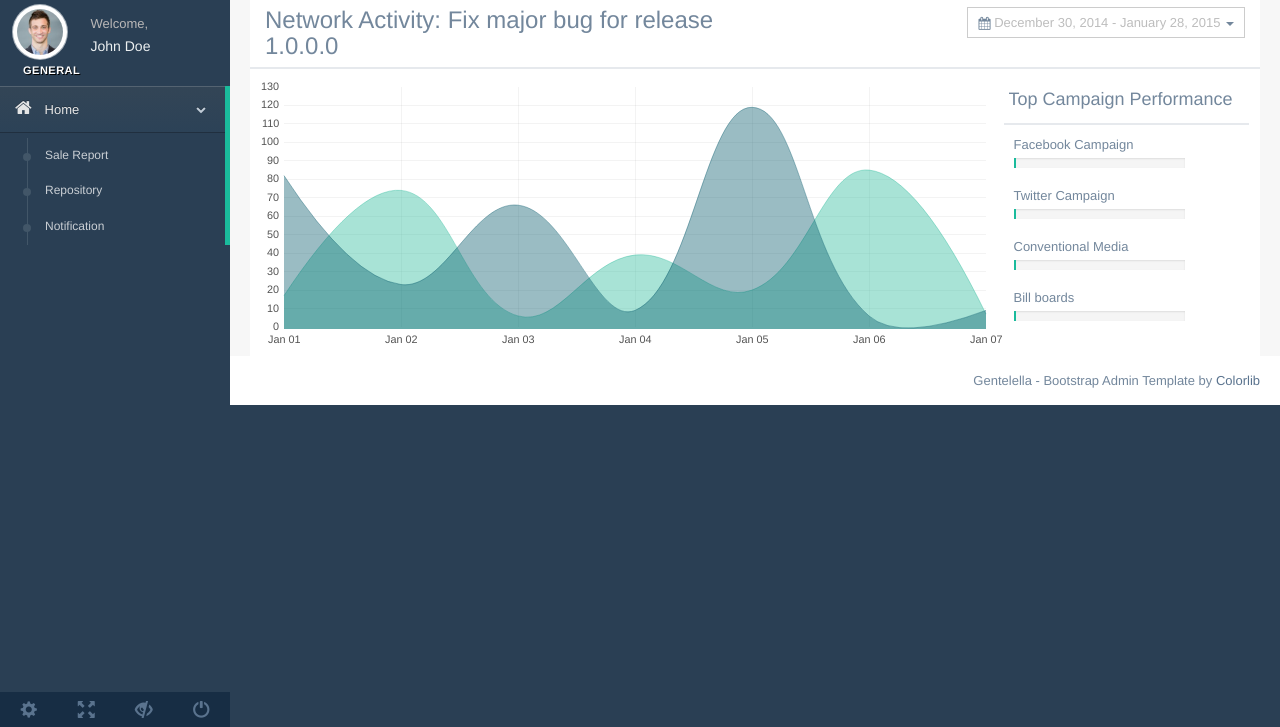
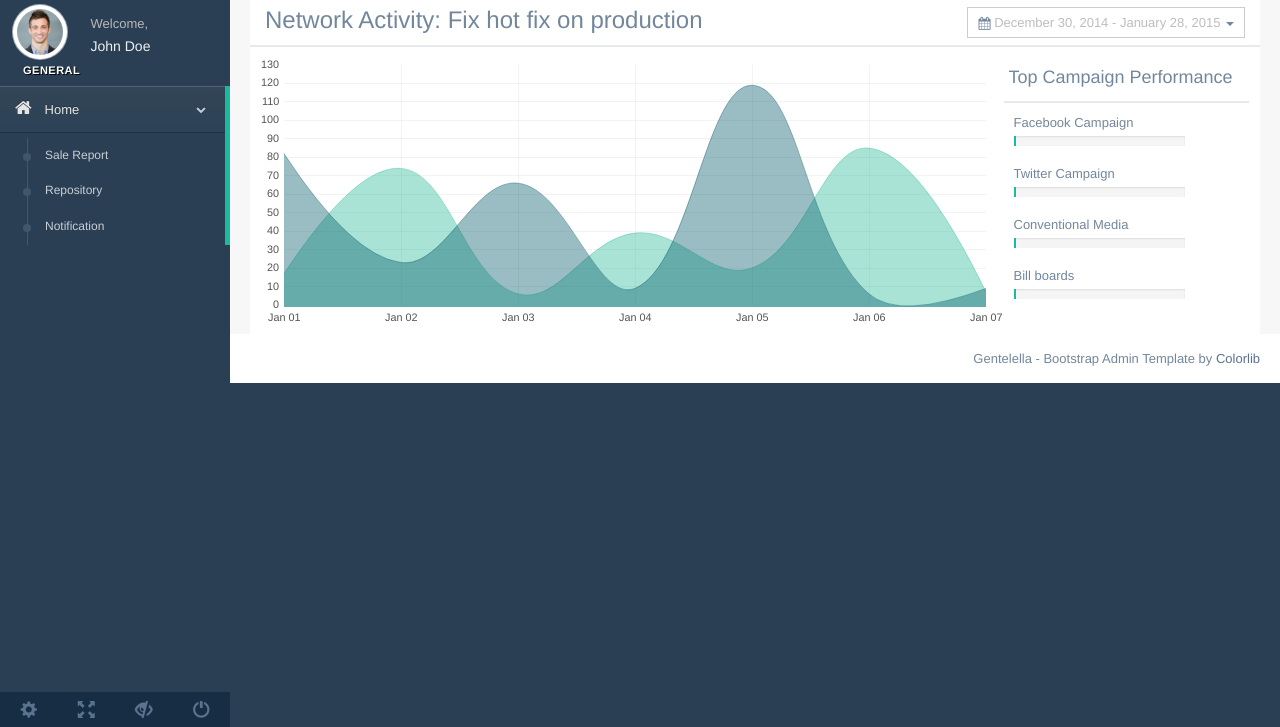
Before and after one commit to tranthanhtu0vn/git_branching_model, a plain HTML site: page index.html in a window 1280 px wide. Shown: the part 73-800 px from the top of the page. Drawn offline with Linux system fonts and the light colour scheme.

Commit message:
#234 ....

```diff
--- a/index.html
+++ b/index.html
@@ -207,7 +207,7 @@
 
             <div class="row x_title">
               <div class="col-md-6">
-                <h3>Network Activity: Fix major bug for release 1.0.0.0</h3>
+                <h3>Network Activity: Fix hot fix on production</h3>
               </div>
               <div class="col-md-6">
                 <div id="reportrange" class="pull-right" style="background: #fff; cursor: pointer; padding: 5px 10px; border: 1px solid #ccc">
```
